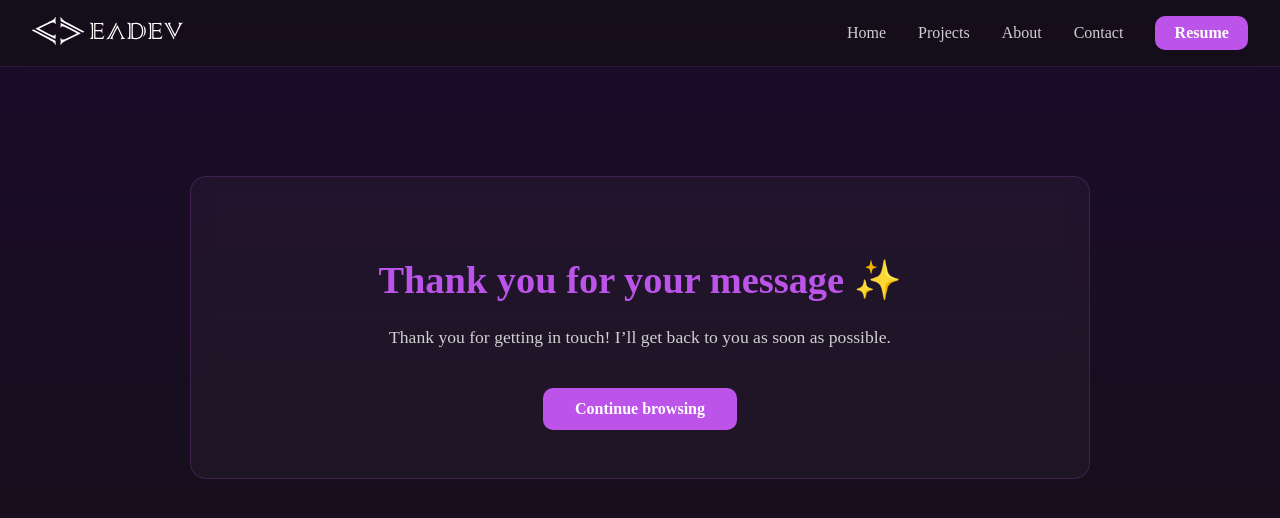
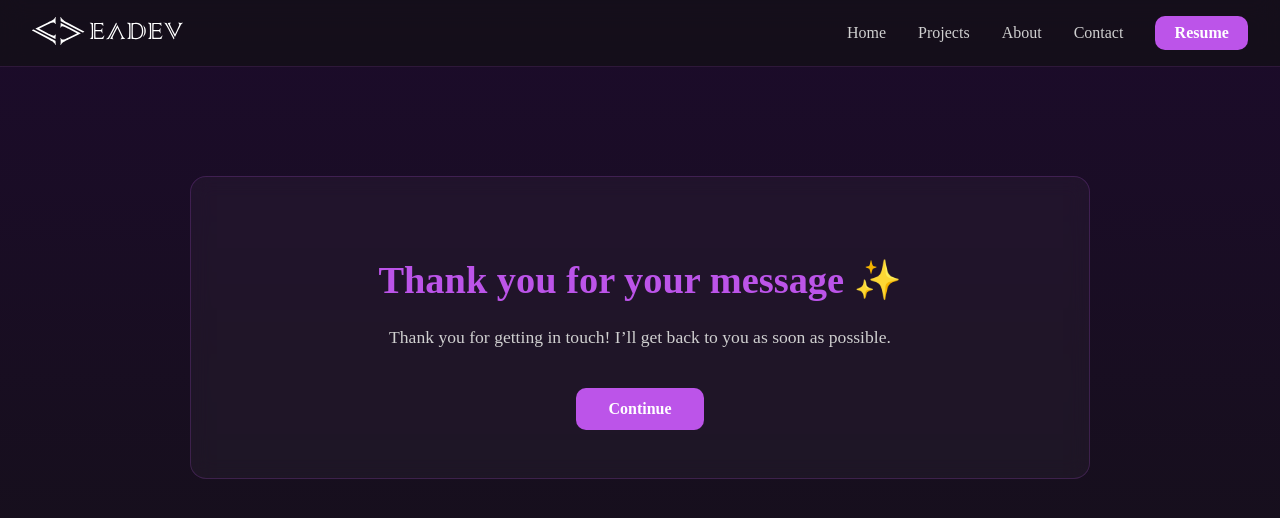
Before and after one commit to EstherAzevedo/landing-page, a Vue app: page /thanks in a window 1280 px wide. Shown: the top 518 px of the page. Built offline with nearby package versions, Linux system fonts and the light colour scheme.

Commit message:
test: testando commit

```diff
--- a/src/pages/Thanks.vue
+++ b/src/pages/Thanks.vue
@@ -16,7 +16,7 @@ import Navbar from '@/components/Navbar.vue'
                 </p>
 
                 <router-link to="/" class="btn">
-                    Continue browsing
+                    Continue
                 </router-link>
             </div>
         </div>
```
